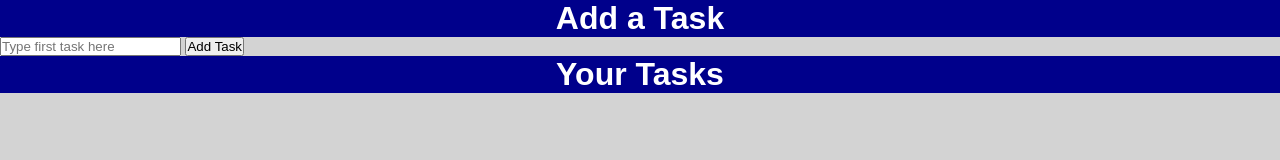
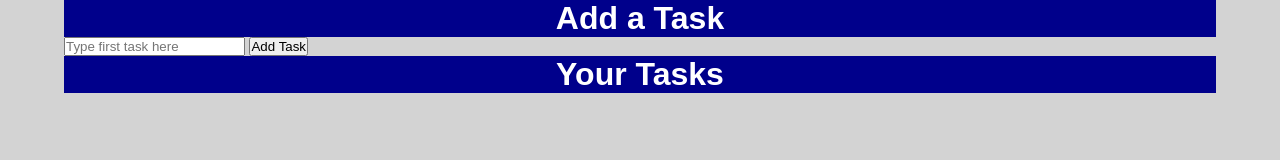
Before and after one commit to CaseyCrumb/todo-list-project, a plain HTML site: page index.html in a window 1280 px wide. Drawn offline with Linux system fonts and the light colour scheme.

Commit message:
Update styles.css

```diff
--- a/styles.css
+++ b/styles.css
@@ -12,3 +12,8 @@ h1 {
     color: white;
     text-align: center;
 }
+#container {
+    width: 90%;
+    margin: auto;
+    overflow: hidden;
+}
```
